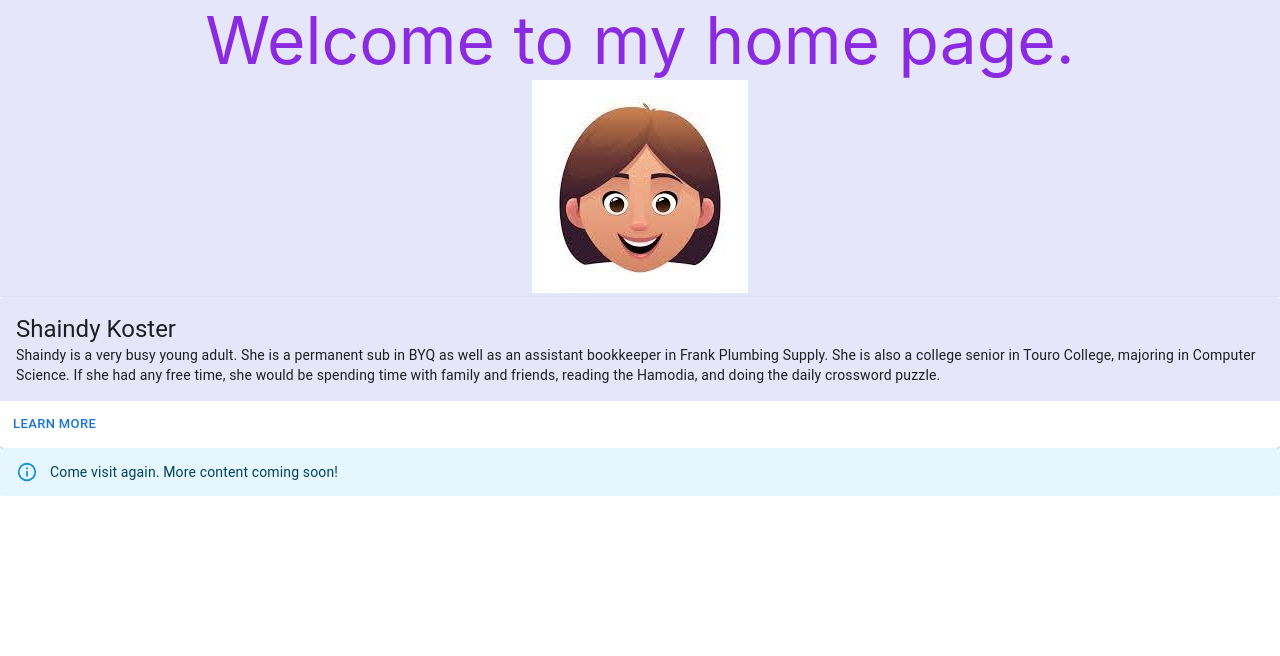
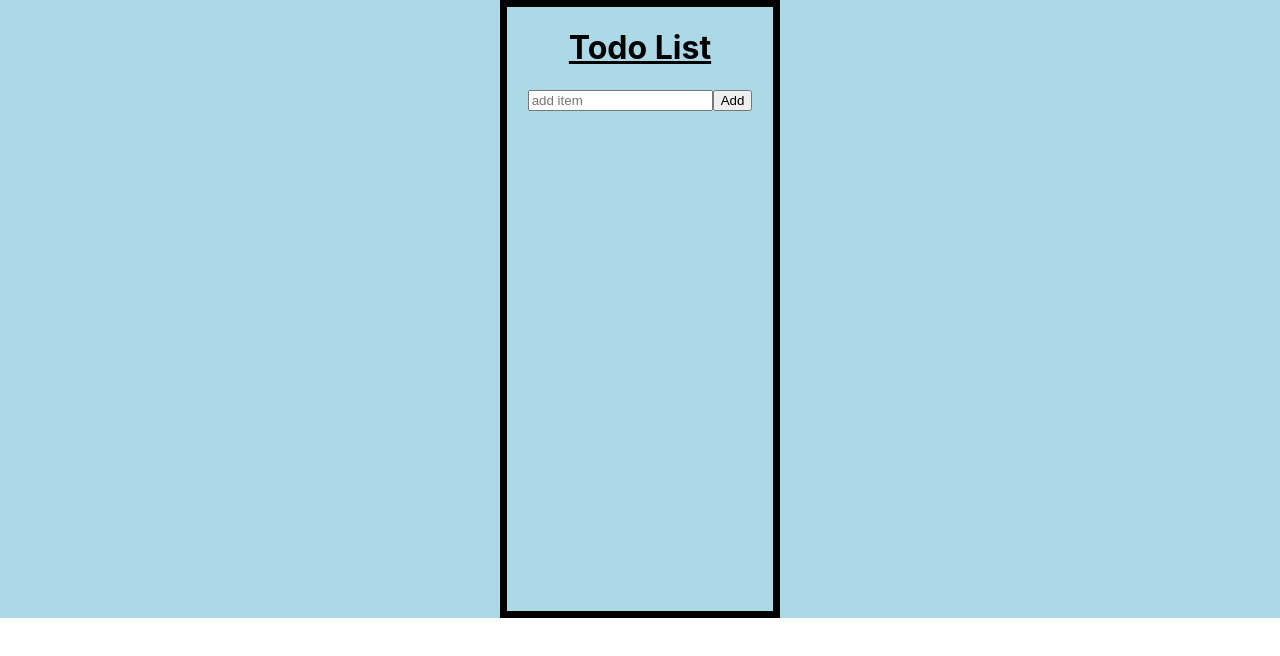
Before and after one commit to skoster2/mcon-353-demo-site, a React (Create React App) app: page / in a window 1280 px wide. Shown: the top 656 px of the page. Built offline with nearby package versions, Linux system fonts and the light colour scheme.

Commit message:
made a todo list

```diff
--- a/src/components/apps/App.css
+++ b/src/components/apps/App.css
@@ -1,16 +1,16 @@
 .App {
   text-align: center;
-  background-color: lavender;
+  background-color: lightblue;
 }
 
 .card {
-  background-color: lavender;
+  background-color: lightblue;
 }
 
 .App-logo {
   height: 40vmin;
   pointer-events: none;
-  background-color: lavender;
+  background-color: lightblue;
 }
 
 @media (prefers-reduced-motion: no-preference) {
@@ -45,7 +45,7 @@
 
 .mdc-banner {
   color: blueviolet;
-  background-color: lavender;
+  background-color: lightblue;
   align-items: center;
   justify-content: center;
   text-align: center;
--- a/src/components/apps/App.js
+++ b/src/components/apps/App.js
@@ -1,63 +1,13 @@
-import logo from './logo.svg';
-import './App.css';
-import { Button } from "@mui/material";
-import React, { useState} from "react";
-import Box from '@mui/material/Box';
-import Card from '@mui/material/Card';
-import CardActions from '@mui/material/CardActions';
-import CardContent from '@mui/material/CardContent';
-import Typography from '@mui/material/Typography';
-import face from './face.jpg';
-import Alert from '@mui/material/Alert';
-import Stack from '@mui/material/Stack';
+import {Home} from '../home/home';
+import {Todo} from '../todo/todo';
 
-
-
-function App() {
-  const {value, setValue} = useState(55);
-
-  return (
-    <><><><div class="mdc-banner" role="banner">
-      <div class="mdc-banner__content"
-        role="alertdialog"
-        aria-live="assertive">
-        <div class="mdc-banner__graphic-text-wrapper">
-          <div class="mdc-banner__text">
-            Welcome to my home page.
-          </div>
-        </div>
-        {/* <div class="mdc-banner__actions">
-  <button type="button" class="mdc-button mdc-banner__primary-action">
-    <div class="mdc-button__ripple"></div>
-    <div class="mdc-button__label">Close</div>
-  </button>
-</div> */}
-      </div>
-    </div><div className="App">
-        <div>
-          <img src={face} className="faceImage" alt="face" />
-        </div>
-
-      </div></>
-      <Card sx={{ minWidth: 275 }} className="card">
-        <CardContent className="card">
-          <Typography variant="h5" component="div">
-            Shaindy Koster
-          </Typography>
-          <Typography variant="body2">
-            Shaindy is a very busy young adult. She is a permanent sub in BYQ as well as an assistant bookkeeper in Frank Plumbing Supply.
-            She is also a college senior in Touro College, majoring in Computer Science. If she had any free time, she would be spending
-            time with family and friends, reading the Hamodia, and doing the daily crossword puzzle.
-          </Typography>
-        </CardContent>
-        <CardActions>
-          <Button size="small">Learn More</Button>
-        </CardActions>
-      </Card>
-    </><Stack sx={{ width: '100%' }} spacing={2}>
-        <Alert severity="info">Come visit again. More content coming soon!</Alert>
-      </Stack></>
-  );
+function App(){
+  return(
+    <div className='App'>
+     {/* <Home></Home>*/}
+      <Todo/>
+    </div>
+  )
 }
 
 export default App;
--- a/src/components/home/home.jsx
+++ b/src/components/home/home.jsx
@@ -0,0 +1,55 @@
+import '../apps/App.css';
+import { Button } from "@mui/material";
+import React, { useState} from "react";
+import Box from '@mui/material/Box';
+import Card from '@mui/material/Card';
+import CardActions from '@mui/material/CardActions';
+import CardContent from '@mui/material/CardContent';
+import Typography from '@mui/material/Typography';
+import face from './face.jpg';
+import Alert from '@mui/material/Alert';
+import Stack from '@mui/material/Stack';
+
+
+
+
+export function Home() {
+  const {value, setValue} = useState(55);
+
+  return (
+    <><><><div class="mdc-banner" role="banner">
+      <div class="mdc-banner__content"
+        role="alertdialog"
+        aria-live="assertive">
+        <div class="mdc-banner__graphic-text-wrapper">
+          <div class="mdc-banner__text">
+            Welcome to my home page.
+          </div>
+        </div>
+      </div>
+    </div><div className="App">
+        <div>
+          <img src={face} className="faceImage" alt="face" />
+        </div>
+
+      </div></>
+      <Card sx={{ minWidth: 275 }} className="card">
+        <CardContent className="card">
+          <Typography variant="h5" component="div">
+            Shaindy Koster
+          </Typography>
+          <Typography variant="body2">
+            Shaindy is a very busy young adult. She is a permanent sub in BYQ as well as an assistant bookkeeper in Frank Plumbing Supply.
+            She is also a college senior in Touro College, majoring in Computer Science. If she had any free time, she would be spending
+            time with family and friends, reading the Hamodia, and doing the daily crossword puzzle.
+          </Typography>
+        </CardContent>
+        <CardActions>
+          <Button size="small">Learn More</Button>
+        </CardActions>
+      </Card>
+    </><Stack sx={{ width: '100%' }} spacing={2}>
+        <Alert severity="info">Come visit again. More content coming soon!</Alert>
+      </Stack></>
+  );
+}
--- /dev/null
+++ b/src/components/todo/todo.css
@@ -0,0 +1,19 @@
+.todoList {
+  color: black;
+  border: 7px;
+  border-color: black;
+  border-style: solid;
+  margin-right: 500px;
+  margin-left: 500px;
+  background-color: lightblue;
+  padding-bottom: 500px;
+}
+
+h1 {
+  text-decoration: underline;
+  background-color: lightblue;
+}
+
+.completed {
+  text-decoration: line-through;
+}
--- a/src/components/todo/todo.jsx
+++ b/src/components/todo/todo.jsx
@@ -1,5 +1,44 @@
-import React from 'react';
 
-const Todo =() => {
-    return (<div>todo</div>)
+import React, {useState} from 'react';
+import './todo.css';
+//import {DeleteIcon} from '@mui/icons-material/Delete';
+
+
+export const Todo =() => {
+
+      const[inputText, setInputText] = useState('');
+      const[todos, setTodos] = useState([]);
+      //const[checked, setChecked] = useState();
+
+      function addTodo() {
+        const newTodos = [...todos, {text:inputText, checked:false}];
+        setTodos(newTodos);
+      }
+
+      function deleteTodo(deletedTodo) {
+        setTodos(todos.filter(todo => todo.text !== deletedTodo))
+      }
+
+      function checkOffTodo(setChecked){
+        setChecked.checked= (!setChecked.checked);
+      }
+
+      return (
+        <div className = "todoList"><h1>Todo List</h1><div>
+          <input type="text"
+            onChange={(event) => setInputText(event.target.value)}
+            placeholder="add item" />
+          <button onClick={addTodo}>Add</button>
+          {todos.map((todo)  => (<TodoItem text={todo.text} checkOffTodo={checkOffTodo} deleteTodo={deleteTodo} />))}
+        </div></div>
+      );
+};
+
+
+const TodoItem = (props) => {
+  return <div className = {props.checked ? 'completed' : 'notCompleted'}>
+    <input type = "Checkbox" name="text" onChange ={() => props.checkOffTodo(props)}></input>
+    {props.text}
+    <button onClick={() => props.deleteTodo(props.text)}>Delete</button>
+    </div>;
 }
```
Also changed, not shown: src/components/home/face.jpg (renamed from src/components/apps/face.jpg).
